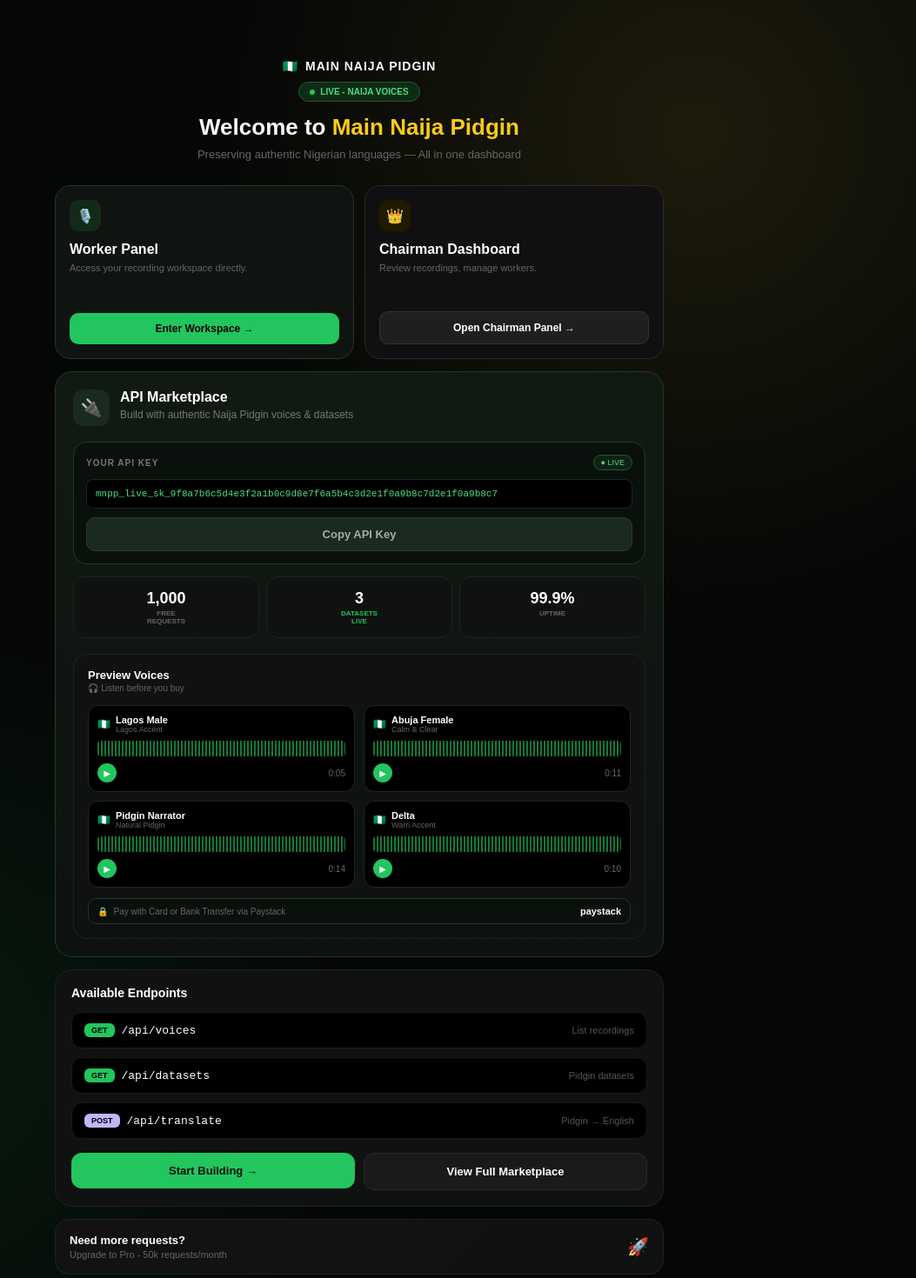
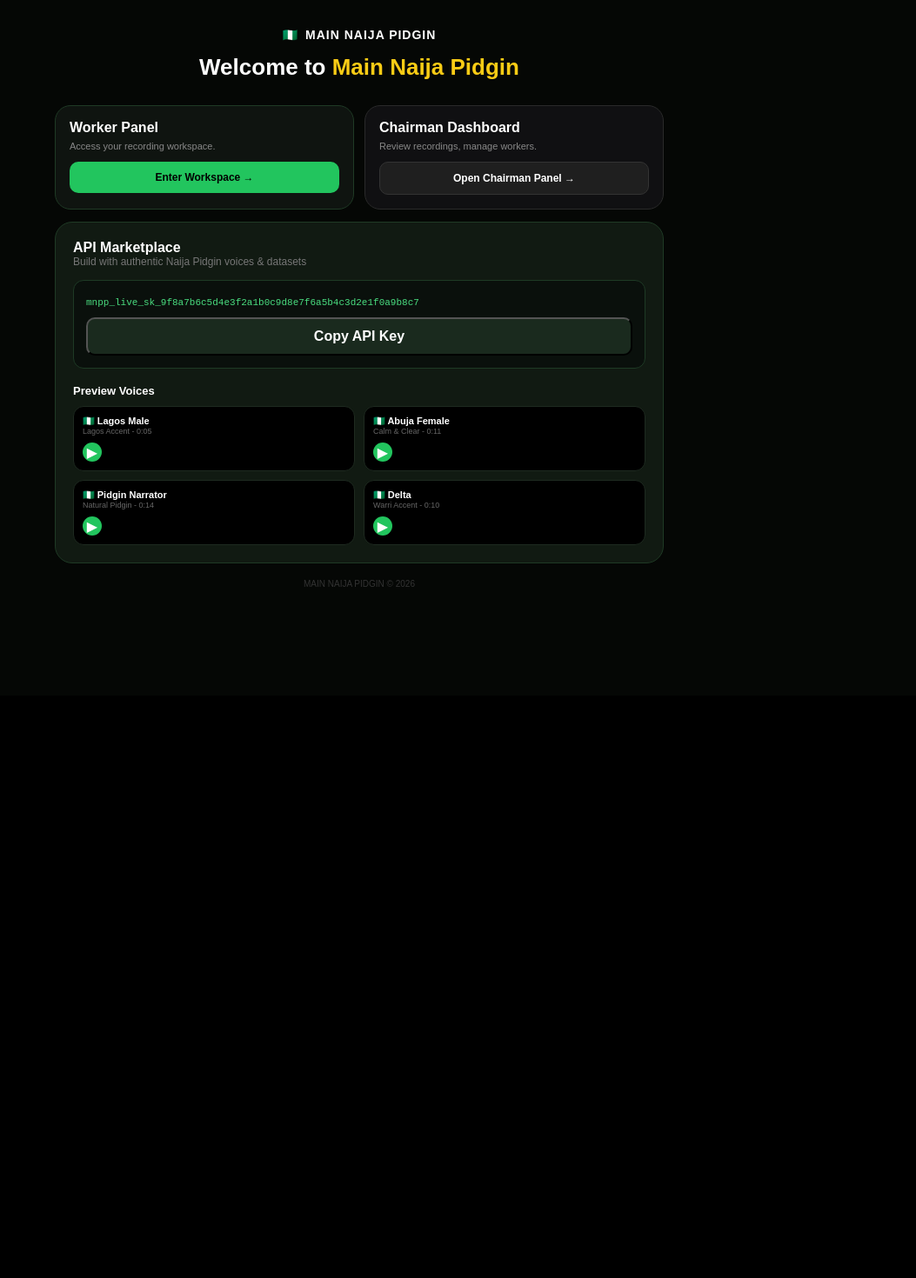
Before and after one commit to tapbombaai-glitch/main-naija-pidgin, a Next.js app: page / in a window 1280 px wide. Shown: the top 1470 px of the page at 87% size, without its empty margins (227-1280 px from the left). After the commit the page ends 800 px from the top, so only its background shows below. Built offline with nearby package versions, Linux system fonts and the light colour scheme.

Commit message:
Update page.tsx.

```diff
--- a/app/page.tsx
+++ b/app/page.tsx
@@ -1,13 +1,11 @@
 "use client";
 import { useState } from "react";
 import Link from "next/link";
-import "./home.css";
 
 export default function Home() {
   const [copied, setCopied] = useState(false);
-  const apiKey = "mnpp_live_sk_9f8a7b6c5d4e3f2a1b0c9d8e7f6a5b4c3d2e1f0a9b8c7d2e1f0a9b8c7";
+  const apiKey = "mnpp_live_sk_9f8a7b6c5d4e3f2a1b0c9d8e7f6a5b4c3d2e1f0a9b8c7";
 
-  // YOUR 1 VERY CLEAR VOICE - FOR PREVIEW
   const voices = [
     { id: "v1", name: "Lagos Male", sub: "Lagos Accent", flag: "🇳🇬", t: "0:05", url: "/omo.ogg" },
     { id: "v2", name: "Abuja Female", sub: "Calm & Clear", flag: "🇳🇬", t: "0:11", url: "/omo.ogg" },
@@ -16,157 +14,63 @@ export default function Home() {
   ];
 
   return (
-    <div className="home">
-      <div className="content" style={{maxWidth:"700px", margin:"0 auto"}}>
+    <div style={{background:"#050705", minHeight:"100vh", padding:"12px", fontFamily:"sans-serif"}}>
+      <div style={{maxWidth:"700px", margin:"0 auto"}}>
 
-        {/* HEADER */}
+        {/* HEADER - ONLY ONE TIME */}
         <div style={{textAlign:"center", padding:"20px 0 10px 0"}}>
-          <div style={{display:"flex", alignItems:"center", justifyContent:"center", gap:"8px", fontWeight:"900", fontSize:"14px", letterSpacing:"1px"}}>
+          <div style={{display:"flex", alignItems:"center", justifyContent:"center", gap:"8px", fontWeight:"900", fontSize:"14px", color:"white", letterSpacing:"1px"}}>
             <span>🇳🇬</span> MAIN NAIJA PIDGIN
           </div>
-          <div style={{marginTop:"10px", display:"inline-flex", alignItems:"center", gap:"6px", background:"#0f2b16", border:"1px solid #1f5a2a", color:"#4ade80", padding:"5px 12px", borderRadius:"20px", fontSize:"10px", fontWeight:"800"}}>
-            <span style={{width:"6px", height:"6px", background:"#22c55e", borderRadius:"50%", display:"inline-block"}}></span> LIVE - NAIJA VOICES
-          </div>
-          <h1 style={{marginTop:"14px", fontSize:"26px", fontWeight:"900"}}>Welcome to <span style={{color:"#facc15"}}>Main Naija Pidgin</span></h1>
-          <p style={{color:"#666", fontSize:"13px", marginTop:"8px"}}>Preserving authentic Nigerian languages — All in one dashboard</p>
+          <h1 style={{marginTop:"14px", fontSize:"26px", fontWeight:"900", color:"white"}}>Welcome to <span style={{color:"#facc15"}}>Main Naija Pidgin</span></h1>
         </div>
 
-        {/* WORKER + CHAIRMAN - BALANCED - 1fr 1fr */}
+        {/* WORKER + CHAIRMAN */}
         <div style={{display:"grid", gridTemplateColumns:"1fr 1fr", gap:"12px", marginTop:"18px"}}>
-          <div style={{background:"#0f1410", border:"1px solid #1f3a25", borderRadius:"18px", padding:"16px", display:"flex", flexDirection:"column", minHeight:"200px"}}>
-            <div style={{width:"36px", height:"36px", background:"#132a1a", borderRadius:"10px", display:"flex", alignItems:"center", justifyContent:"center"}}>🎙️</div>
-            <h2 style={{fontSize:"16px", fontWeight:"900", color:"white", marginTop:"12px"}}>Worker Panel</h2>
-            <p style={{fontSize:"11px", color:"#666", marginTop:"6px", flex:1}}>Access your recording workspace directly.</p>
+          <div style={{background:"#0f1410", border:"1px solid #1f3a25", borderRadius:"18px", padding:"16px"}}>
+            <h2 style={{fontSize:"16px", fontWeight:"900", color:"white"}}>Worker Panel</h2>
+            <p style={{fontSize:"11px", color:"#888", marginTop:"6px"}}>Access your recording workspace.</p>
             <Link href="/worker" style={{textDecoration:"none"}}>
               <div style={{marginTop:"12px", background:"#22c55e", color:"black", padding:"11px", borderRadius:"10px", textAlign:"center", fontWeight:"900", fontSize:"12px"}}>Enter Workspace →</div>
             </Link>
           </div>
-          <div style={{background:"#101012", border:"1px solid #2a2a2a", borderRadius:"18px", padding:"16px", display:"flex", flexDirection:"column", minHeight:"200px"}}>
-            <div style={{width:"36px", height:"36px", background:"#1f1a00", borderRadius:"10px", display:"flex", alignItems:"center", justifyContent:"center"}}>👑</div>
-            <h2 style={{fontSize:"16px", fontWeight:"900", color:"white", marginTop:"12px"}}>Chairman Dashboard</h2>
-            <p style={{fontSize:"11px", color:"#666", marginTop:"6px", flex:1}}>Review recordings, manage workers.</p>
+          <div style={{background:"#101012", border:"1px solid #2a2a2a", borderRadius:"18px", padding:"16px"}}>
+            <h2 style={{fontSize:"16px", fontWeight:"900", color:"white"}}>Chairman Dashboard</h2>
+            <p style={{fontSize:"11px", color:"#888", marginTop:"6px"}}>Review recordings, manage workers.</p>
             <Link href="/admin/login" style={{textDecoration:"none"}}>
               <div style={{marginTop:"12px", background:"#1f1f1f", border:"1px solid #333", color:"white", padding:"11px", borderRadius:"10px", textAlign:"center", fontWeight:"700", fontSize:"12px"}}>Open Chairman Panel →</div>
             </Link>
           </div>
         </div>
 
-        {/* YOUR MARKETPLACE CODE - I DID NOT DELETE ANYTHING */}
-        <div style={{marginTop:"14px"}}>
-          <div style={{background:"linear-gradient(180deg, #111a12 0%, #0d1210 100%)", border:"1px solid #1f3a25", borderRadius:"20px", padding:"20px"}}>
-            <div style={{display:"flex", gap:"12px", alignItems:"flex-start"}}>
-              <div style={{width:"42px", height:"42px", background:"#1a2a1e", borderRadius:"12px", display:"flex", alignItems:"center", justifyContent:"center", fontSize:"20px"}}>🔌</div>
-              <div>
-                <h1 style={{fontSize:"16px", fontWeight:"900", color:"white", margin:0}}>API Marketplace</h1>
-                <p style={{fontSize:"12px", color:"#777", margin:"4px 0 0 0"}}>Build with authentic Naija Pidgin voices & datasets</p>
-              </div>
-            </div>
-            <div style={{marginTop:"18px", background:"#0a100c", border:"1px solid #1e3a25", borderRadius:"16px", padding:"14px"}}>
-              <div style={{display:"flex", justifyContent:"space-between", alignItems:"center"}}>
-                <p style={{fontSize:"10px", fontWeight:"800", color:"#777", letterSpacing:"1px", margin:0}}>YOUR API KEY</p>
-                <span style={{fontSize:"9px", background:"#102216", color:"#4ade80", padding:"3px 8px", borderRadius:"20px", border:"1px solid #1f5a2a"}}>● LIVE</span>
-              </div>
-              <code style={{display:"block", marginTop:"10px", background:"black", border:"1px solid #1a2a1e", padding:"10px", borderRadius:"8px", color:"#4ade80", fontSize:"11px", wordBreak:"break-all", fontFamily:"monospace"}}>{apiKey}</code>
+        {/* MARKETPLACE - SINGLE, NO DOUBLE */}
+        <div style={{marginTop:"14px", background:"#111a12", border:"1px solid #1f3a25", borderRadius:"20px", padding:"20px"}}>
+            <h1 style={{fontSize:"16px", fontWeight:"900", color:"white"}}>API Marketplace</h1>
+            <p style={{fontSize:"12px", color:"#777"}}>Build with authentic Naija Pidgin voices & datasets</p>
+
+            <div style={{marginTop:"14px", background:"#0a100c", border:"1px solid #1e3a25", borderRadius:"12px", padding:"14px"}}>
+              <code style={{color:"#4ade80", fontSize:"11px", wordBreak:"break-all"}}>{apiKey}</code>
               <button onClick={()=>{navigator.clipboard.writeText(apiKey); setCopied(true); setTimeout(()=>setCopied(false),2000)}}
-                style={{width:"100%", marginTop:"10px", background: copied ? "#22c55e" : "#1a2a1e", color: copied ? "#041208" : "#aaa", border:"1px solid #2a3a2e", padding:"11px", borderRadius:"10px", fontWeight:"800", cursor:"pointer", fontSize:"13px"}}>
+                style={{width:"100%", marginTop:"10px", background: copied ? "#22c55e" : "#1a2a1e", color:"white", padding:"11px", borderRadius:"10px", fontWeight:"800"}}>
                 {copied ? "✓ Copied!" : "Copy API Key"}
               </button>
             </div>
-            <div style={{marginTop:"14px", display:"grid", gridTemplateColumns:"1fr 1fr 1fr", gap:"8px"}}>
-              <div style={{background:"#0f1210", border:"1px solid #1f2320", borderRadius:"14px", padding:"14px 8px", textAlign:"center"}}>
-                <div style={{fontSize:"18px", fontWeight:"900", color:"white"}}>1,000</div>
-                <div style={{fontSize:"8px", color:"#666", fontWeight:"800", marginTop:"2px"}}>FREE<br/>REQUESTS</div>
-              </div>
-              <div style={{background:"#0f1210", border:"1px solid #1f2320", borderRadius:"14px", padding:"14px 8px", textAlign:"center"}}>
-                <div style={{fontSize:"18px", fontWeight:"900", color:"white"}}>3</div>
-                <div style={{fontSize:"8px", color:"#22c55e", fontWeight:"800", marginTop:"2px"}}>DATASETS<br/>LIVE</div>
-              </div>
-              <div style={{background:"#0f1210", border:"1px solid #1f2320", borderRadius:"14px", padding:"14px 8px", textAlign:"center"}}>
-                <div style={{fontSize:"18px", fontWeight:"900", color:"white"}}>99.9%</div>
-                <div style={{fontSize:"8px", color:"#666", fontWeight:"800", marginTop:"2px"}}>UPTIME</div>
-              </div>
-            </div>
 
-            {/* === ADDED ONLY THIS PART - PREVIEW VOICES LIKE YOUR SCREENSHOT === */}
-            <div style={{marginTop:"18px", background:"#0f1210", border:"1px solid #1f2320", borderRadius:"16px", padding:"16px"}}>
-              <div style={{display:"flex", justifyContent:"space-between", alignItems:"center"}}>
-                <div>
-                  <h3 style={{fontSize:"13px", fontWeight:"900", color:"white", margin:0}}>Preview Voices</h3>
-                  <p style={{fontSize:"10px", color:"#666", margin:"2px 0 0 0"}}>🎧 Listen before you buy</p>
-                </div>
-              </div>
-              <div style={{marginTop:"14px", display:"grid", gridTemplateColumns:"1fr 1fr", gap:"10px"}}>
+            <div style={{marginTop:"18px"}}>
+              <h3 style={{fontSize:"13px", fontWeight:"900", color:"white"}}>Preview Voices</h3>
+              <div style={{marginTop:"10px", display:"grid", gridTemplateColumns:"1fr 1fr", gap:"10px"}}>
                 {voices.map(v => (
                   <div key={v.id} style={{background:"black", border:"1px solid #1e2a20", borderRadius:"12px", padding:"10px"}}>
-                    <div style={{display:"flex", gap:"6px", alignItems:"center"}}>
-                      <span style={{fontSize:"12px"}}>{v.flag}</span>
-                      <div>
-                        <div style={{fontSize:"11px", fontWeight:"800", color:"white"}}>{v.name}</div>
-                        <div style={{fontSize:"9px", color:"#666"}}>{v.sub}</div>
-                      </div>
-                    </div>
-                    <div style={{marginTop:"8px", height:"18px", background:"repeating-linear-gradient(90deg, #22c55e 0 2px, transparent 2px 4px)", opacity:0.6, borderRadius:"4px"}}></div>
-                    <div style={{marginTop:"8px", display:"flex", justifyContent:"space-between", alignItems:"center"}}>
-                      <div style={{width:"22px", height:"22px", background:"#22c55e", borderRadius:"50%", display:"flex", alignItems:"center", justifyContent:"center", fontSize:"10px", cursor:"pointer"}} onClick={()=>{const a=new Audio(v.url); a.play()}}>▶</div>
-                      <span style={{fontSize:"10px", color:"#666"}}>{v.t}</span>
-                    </div>
+                    <div style={{fontSize:"11px", fontWeight:"800", color:"white"}}>{v.flag} {v.name}</div>
+                    <div style={{fontSize:"9px", color:"#666"}}>{v.sub} - {v.t}</div>
+                    <div onClick={()=>{new Audio(v.url).play()}} style={{marginTop:"8px", width:"22px", height:"22px", background:"#22c55e", borderRadius:"50%", display:"flex", alignItems:"center", justifyContent:"center", cursor:"pointer"}}>▶</div>
                   </div>
                 ))}
               </div>
-              <div style={{marginTop:"12px", display:"flex", gap:"6px", alignItems:"center", background:"#0a100c", border:"1px solid #1e3a25", padding:"8px 10px", borderRadius:"10px"}}>
-                <span style={{fontSize:"10px"}}>🔒</span>
-                <span style={{fontSize:"10px", color:"#666"}}>Pay with Card or Bank Transfer via Paystack</span>
-                <span style={{marginLeft:"auto", fontSize:"11px", fontWeight:"900", color:"white"}}>paystack</span>
-              </div>
             </div>
-            {/* === END OF ADDED PART === */}
-          </div>
-
-          <div style={{marginTop:"14px", background:"#0f1210", border:"1px solid #1f2320", borderRadius:"20px", padding:"18px"}}>
-            <h3 style={{fontSize:"14px", fontWeight:"800", color:"white", margin:0}}>Available Endpoints</h3>
-            <div style={{marginTop:"14px", display:"flex", flexDirection:"column", gap:"10px"}}>
-              <div style={{background:"black", border:"1px solid #1a1a1a", padding:"12px 14px", borderRadius:"12px", display:"flex", justifyContent:"space-between", alignItems:"center"}}>
-                <div style={{display:"flex", alignItems:"center", gap:"8px"}}>
-                  <span style={{background:"#22c55e", color:"black", padding:"3px 8px", borderRadius:"6px", fontWeight:"900", fontSize:"9px"}}>GET</span>
-                  <span style={{color:"white", fontSize:"13px", fontFamily:"monospace"}}>/api/voices</span>
-                </div>
-                <span style={{color:"#555", fontSize:"11px"}}>List recordings</span>
-              </div>
-              <div style={{background:"black", border:"1px solid #1a1a1a", padding:"12px 14px", borderRadius:"12px", display:"flex", justifyContent:"space-between", alignItems:"center"}}>
-                <div style={{display:"flex", alignItems:"center", gap:"8px"}}>
-                  <span style={{background:"#22c55e", color:"black", padding:"3px 8px", borderRadius:"6px", fontWeight:"900", fontSize:"9px"}}>GET</span>
-                  <span style={{color:"white", fontSize:"13px", fontFamily:"monospace"}}>/api/datasets</span>
-                </div>
-                <span style={{color:"#555", fontSize:"11px"}}>Pidgin datasets</span>
-              </div>
-              <div style={{background:"black", border:"1px solid #1a1a1a", padding:"12px 14px", borderRadius:"12px", display:"flex", justifyContent:"space-between", alignItems:"center"}}>
-                <div style={{display:"flex", alignItems:"center", gap:"8px"}}>
-                  <span style={{background:"#c4b5fd", color:"black", padding:"3px 8px", borderRadius:"6px", fontWeight:"900", fontSize:"9px"}}>POST</span>
-                  <span style={{color:"white", fontSize:"13px", fontFamily:"monospace"}}>/api/translate</span>
-                </div>
-                <span style={{color:"#555", fontSize:"11px"}}>Pidgin → English</span>
-              </div>
-            </div>
-            <div style={{marginTop:"16px", display:"grid", gridTemplateColumns:"1fr 1fr", gap:"10px"}}>
-              <Link href="/worker" style={{textDecoration:"none"}}>
-                <div style={{background:"#22c55e", color:"#041208", padding:"13px", borderRadius:"12px", textAlign:"center", fontWeight:"900", fontSize:"13px"}}>Start Building →</div>
-              </Link>
-              <Link href="/marketplace" style={{textDecoration:"none"}}>
-                <div style={{background:"#1a1a1a", border:"1px solid #2a2a2a", color:"white", padding:"13px", borderRadius:"12px", textAlign:"center", fontWeight:"700", fontSize:"13px"}}>View Full Marketplace</div>
-              </Link>
-            </div>
-          </div>
-
-          <div style={{marginTop:"14px", background:"linear-gradient(135deg, #121212 0%, #0f1210 100%)", border:"1px solid #1f2320", borderRadius:"16px", padding:"16px", display:"flex", justifyContent:"space-between", alignItems:"center"}}>
-            <div>
-              <p style={{fontSize:"13px", fontWeight:"800", color:"white", margin:0}}>Need more requests?</p>
-              <p style={{fontSize:"11px", color:"#666", margin:"3px 0 0 0"}}>Upgrade to Pro - 50k requests/month</p>
-            </div>
-            <span style={{fontSize:"20px"}}>🚀</span>
-          </div>
         </div>
 
-        <div style={{marginTop:"18px", textAlign:"center", fontSize:"10px", color:"#333"}}>MAIN NAIJA PIDGIN © 2026 — All in one dashboard ✅</div>
+        <div style={{marginTop:"18px", textAlign:"center", fontSize:"10px", color:"#333"}}>MAIN NAIJA PIDGIN © 2026</div>
       </div>
     </div>
   );
```
